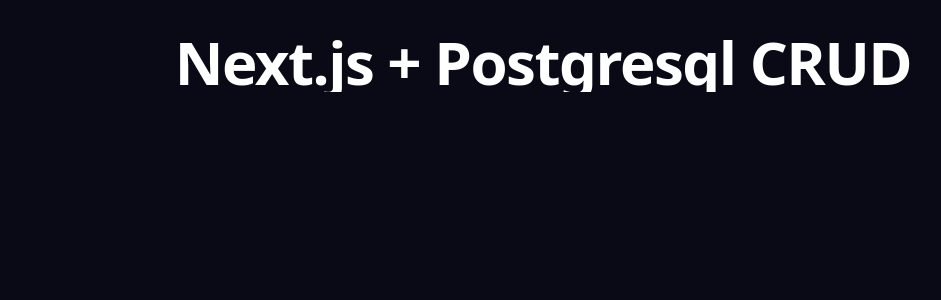
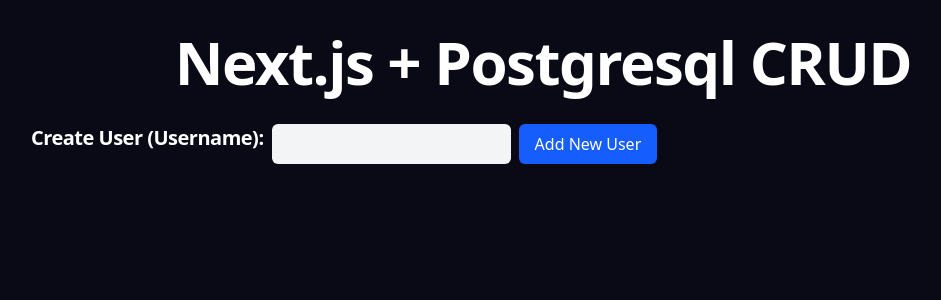
Before and after one commit to khianvictorycalderon/Nextjs-Postgresql-CRUD, a Next.js app: page / in a window 1280 px wide. Shown: the top 300 px of the page, without its empty margins (97-1038 px from the left). Built offline with nearby package versions, Linux system fonts and the light colour scheme.

Commit message:
Added handle create user

```diff
--- a/app/page.tsx
+++ b/app/page.tsx
@@ -1,11 +1,31 @@
+'use client';
 import SectionContainer from "@/lib/section-container";
-import { HeroHeadingText } from "@/lib/typography";
+import { HeadingText, HeroHeadingText } from "@/lib/typography";
 
 export default function App() {
+
+  const handleCreateUser = (e: React.FormEvent<HTMLFormElement>) => {
+    e.preventDefault(); // Stops the browser from refreshing
+
+    const formData = new FormData(e.currentTarget);
+    const userName = formData.get("user_name");
+
+    alert(`New user name is ${userName}`);
+    e.currentTarget.reset(); // Clears the input field
+
+  }
+
   return (
     <>
       <SectionContainer className="mt-8">
         <HeroHeadingText className="text-center">Next.js + Postgresql CRUD</HeroHeadingText>
+
+        <form onSubmit={handleCreateUser} className="flex gap-2 mt-8">
+          <label><HeadingText>Create User (Username):</HeadingText></label>
+          <input name="user_name" className="bg-gray-100 p-1 text-black rounded-md outline-none ring-blue-600 focus:ring-2" type="text" />
+          <button className="px-4 py-2 bg-blue-600 text-white rounded-md cursor-pointer hover:bg-blue-500 transition duration-300" type="submit">Add New User</button>
+        </form>
+
       </SectionContainer>
     </>
   );
```
